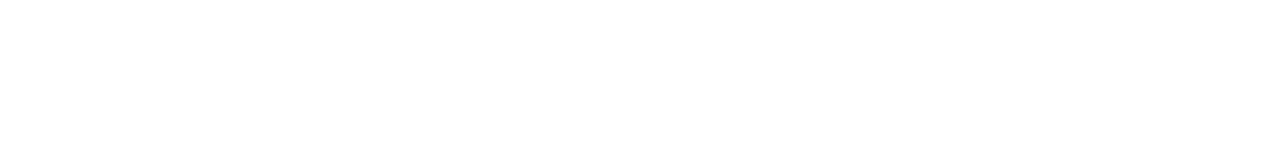
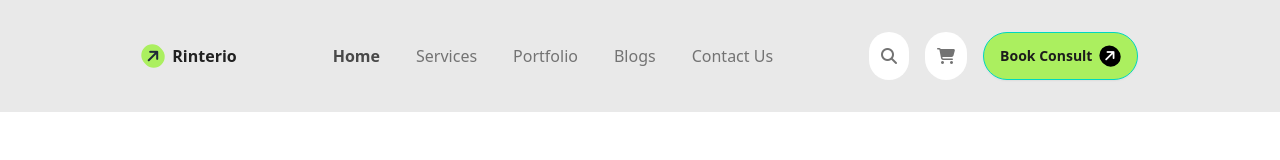
Before and after one commit to impressivecoder01/assignment-3, a plain HTML site: page index.html in a window 1280 px wide. Drawn offline with nearby package versions, Linux system fonts and the light colour scheme.

Commit message:
menu bar added

```diff
--- a/index.html
+++ b/index.html
@@ -26,7 +26,38 @@
         }
       </script>
 </head>
-<body>
-
+<body class="sans-serifManrope box-border">
+    <!-- header section -->
+     <section class="bg-[#E9E9E9]">
+      <header class="	py-8">
+        <div class="flex items-center justify-center w-4/5 mx-auto gap-24">
+          <!-- rinterio div -->
+           <div class="flex gap-2">
+            <i class="fa-solid fa-arrow-right bg-[#ABEF5F] p-1 rounded-full -rotate-45"></i>
+            <h1 class="font-extrabold	text-[#212121]">Rinterio</h1>
+           </div>
+           <!-- nev menu div-->
+            <div class="flex gap-9">
+                <li class="text-[#494949] list-none	 font-extrabold">Home</li>
+                <li class="text-[#737373] list-none	">Services</li>
+                <li class="text-[#737373] list-none	">Portfolio</li>
+                <li class="text-[#737373] list-none	">Blogs</li>
+                <li class="text-[#737373] list-none	">Contact Us</li>
+            </div>
+            <!-- book div -->
+             <div class="flex gap-4">
+              <div class="bg-[#FFFFFF] text-[#737373] p-3 rounded-full text-center">
+                <i class="fa-solid fa-magnifying-glass"></i>
+              </div>
+              <div class="bg-[#FFFFFF] text-[#737373] p-3 rounded-full">
+                <i class="fa-solid fa-cart-shopping"></i>
+              </div>
+              <button class="btn btn-accent font-extrabold text-[#1C1C1C] bg-[#ABEF5F] rounded-3xl">Book Consult
+                <i class="fa-solid fa-arrow-right bg-black text-[#FFFFFF] p-1 rounded-full -rotate-45"></i>
+              </button>
+             </div>
+        </div>
+       </header>
+     </section>
 </body>
 </html>
```
